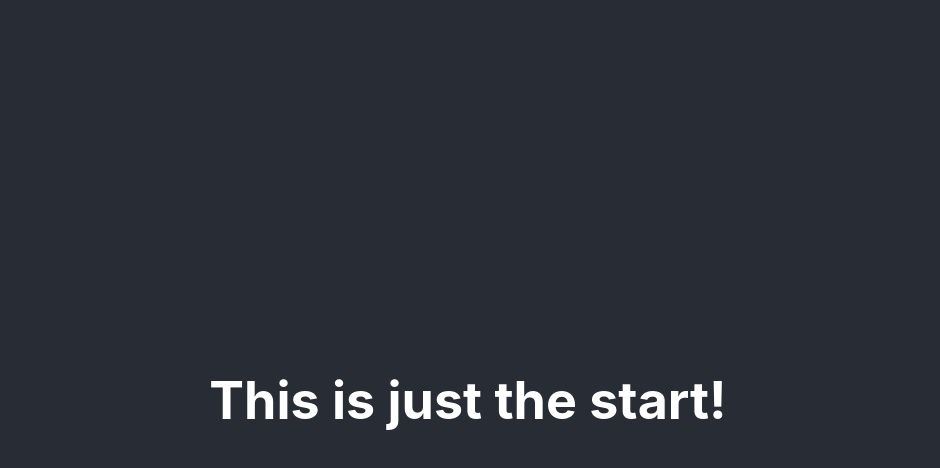
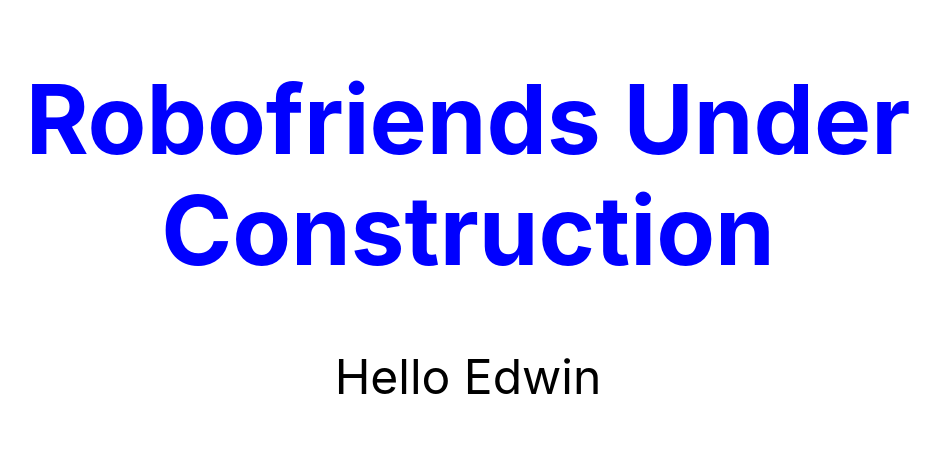
Before and after one commit to mrrolbot23/robofriends, a React (Create React App) app: page / in a window 1280 px wide. Shown: the top 468 px of the page, without its empty margins (172-1112 px from the left). Built offline with nearby package versions, Linux system fonts and the light colour scheme.

Commit message:
create Hello component

```diff
--- a/package.json
+++ b/package.json
@@ -9,6 +9,7 @@
     "react": "^18.2.0",
     "react-dom": "^18.2.0",
     "react-scripts": "5.0.1",
+    "tachyons": "^4.12.0",
     "web-vitals": "^2.1.4"
   },
   "scripts": {
--- a/src/App.js
+++ b/src/App.js
@@ -1,4 +1,3 @@
-import logo from "./logo.svg";
 import "./App.css";
 import React from "react";
 
--- /dev/null
+++ b/src/Hello.css
@@ -0,0 +1,3 @@
+h1 {
+  color: blue;
+}
--- /dev/null
+++ b/src/Hello.js
@@ -0,0 +1,13 @@
+import React from "react";
+import "./Hello.css";
+
+const Hello = (props) => {
+  return (
+    <div className="f1 tc">
+      <h1>Robofriends Under Construction</h1>
+      <p>{props.greetings}</p>
+    </div>
+  );
+};
+
+export default Hello;
--- a/src/index.js
+++ b/src/index.js
@@ -1,13 +1,14 @@
-import React from 'react';
-import ReactDOM from 'react-dom/client';
-import './index.css';
-import App from './App';
-import reportWebVitals from './reportWebVitals';
+import React from "react";
+import ReactDOM from "react-dom/client";
+import "./index.css";
+import Hello from "./Hello";
+import reportWebVitals from "./reportWebVitals";
+import "tachyons";
 
-const root = ReactDOM.createRoot(document.getElementById('root'));
+const root = ReactDOM.createRoot(document.getElementById("root"));
 root.render(
   <React.StrictMode>
-    <App />
+    <Hello greetings={"Hello Edwin"} />
   </React.StrictMode>
 );
 
```
Also changed, not shown: 1 other file (tests, documents, lock files or other folders).
